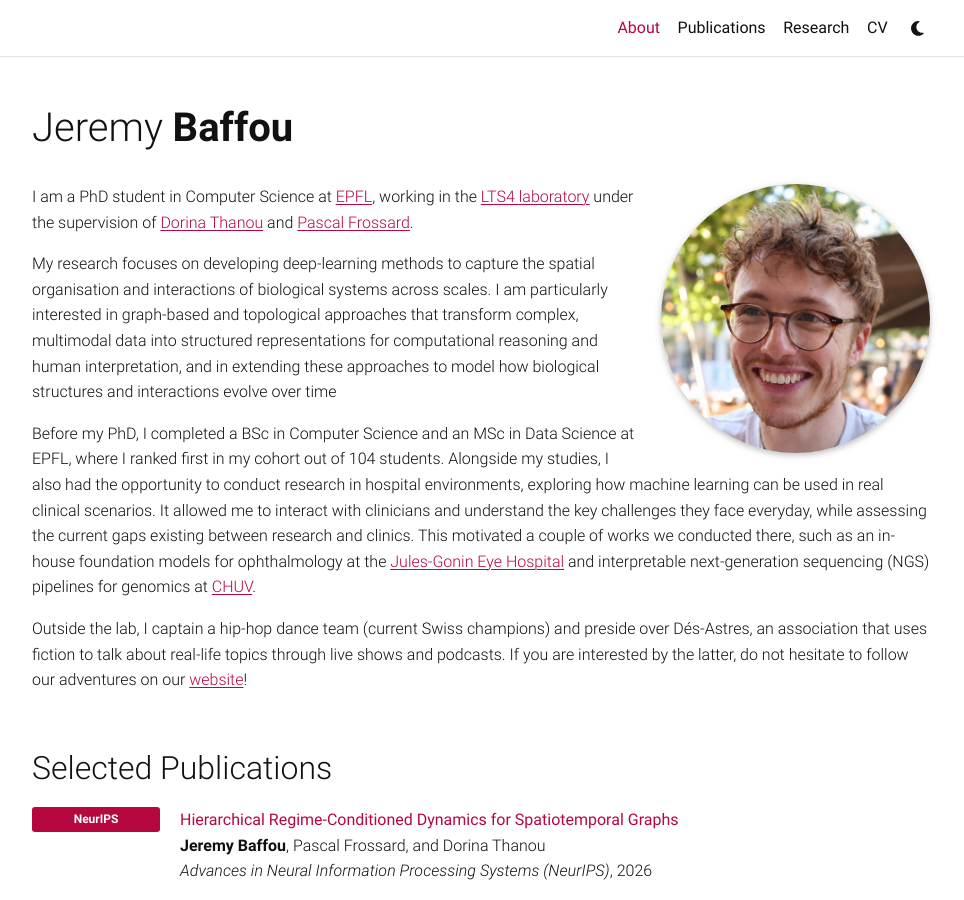
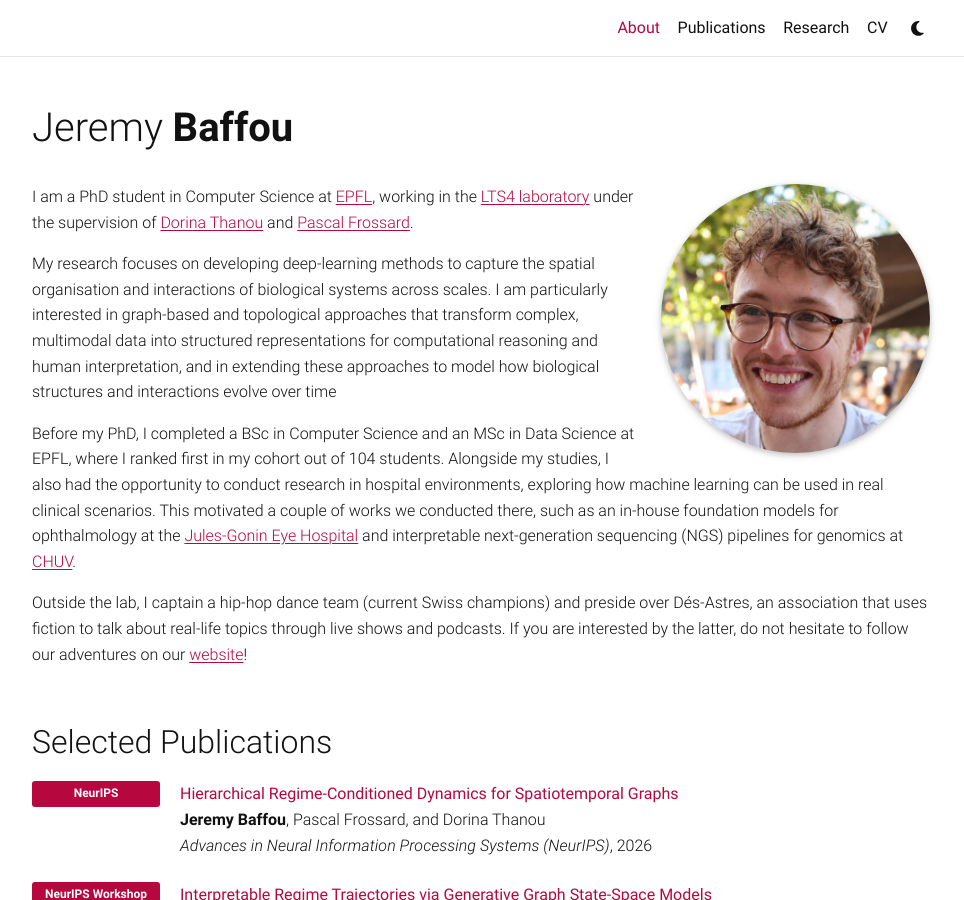
Before and after one commit to JerBaf/jerbaf.github.io, a Jekyll site: the page built from index.md, in a window 1280 px wide and 900 px high. Shown: the whole window, without its empty margins (159-1123 px from the left). Built offline with Jekyll 4.4.1, drawn with Linux system fonts in a browser that asks for light colours.

Commit message:
simplify home page

```diff
--- a/index.md
+++ b/index.md
@@ -12,6 +12,6 @@ interactions of biological systems across scales. I am particularly interested i
 transform complex, multimodal data into structured representations for computational reasoning and
 human interpretation, and in extending these approaches to model how biological structures and interactions evolve over time
 
-Before my PhD, I completed a BSc in Computer Science and an MSc in Data Science at EPFL, where I ranked first in my cohort out of 104 students. Alongside my studies, I also had the opportunity to conduct research in hospital environments, exploring how machine learning can be used in real clinical scenarios. It allowed me to interact with clinicians and understand the key challenges they face everyday, while assessing the current gaps existing between research and clinics. This motivated a couple of works we conducted there, such as an in-house foundation models for ophthalmology at the [Jules-Gonin Eye Hospital](https://www.ophtalmique.ch/centre-de-recherche/domaines-de-recherche/imagerie-et-intelligence-artificielle/rio/) and interpretable next-generation sequencing (NGS) pipelines for genomics at [CHUV](https://www.chuv.ch/fr/medecine-precision/accueil/patients-et-familles/medecine-de-precision).
+Before my PhD, I completed a BSc in Computer Science and an MSc in Data Science at EPFL, where I ranked first in my cohort out of 104 students. Alongside my studies, I also had the opportunity to conduct research in hospital environments, exploring how machine learning can be used in real clinical scenarios. This motivated a couple of works we conducted there, such as an in-house foundation models for ophthalmology at the [Jules-Gonin Eye Hospital](https://www.ophtalmique.ch/centre-de-recherche/domaines-de-recherche/imagerie-et-intelligence-artificielle/rio/) and interpretable next-generation sequencing (NGS) pipelines for genomics at [CHUV](https://www.chuv.ch/fr/medecine-precision/accueil/patients-et-familles/medecine-de-precision).
 
 Outside the lab, I captain a hip-hop dance team (current Swiss champions) and preside over Dés-Astres, an association that uses fiction to talk about real-life topics through live shows and podcasts. If you are interested by the latter, do not hesitate to follow our adventures on our [website](https://des-astres.ch/)!
```
